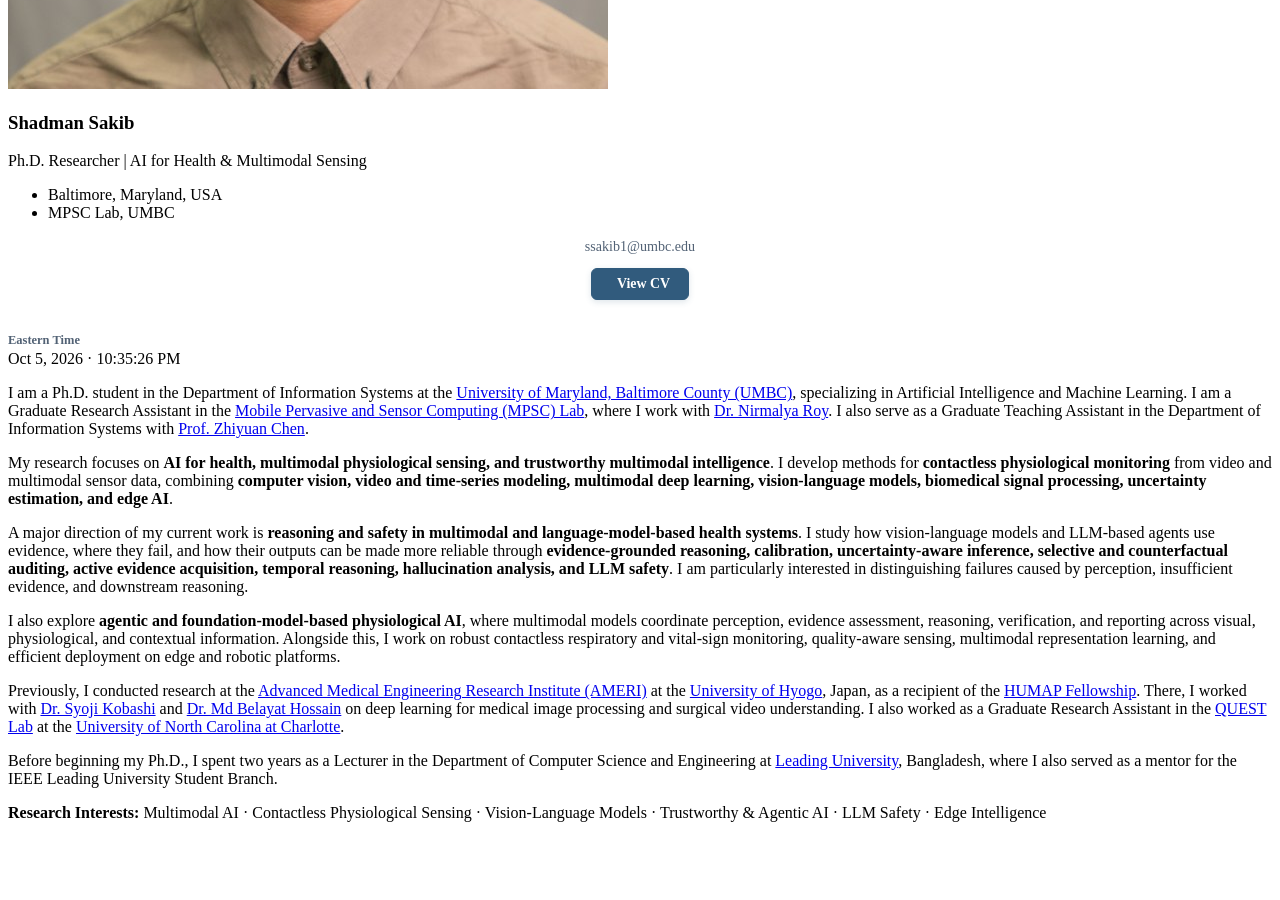
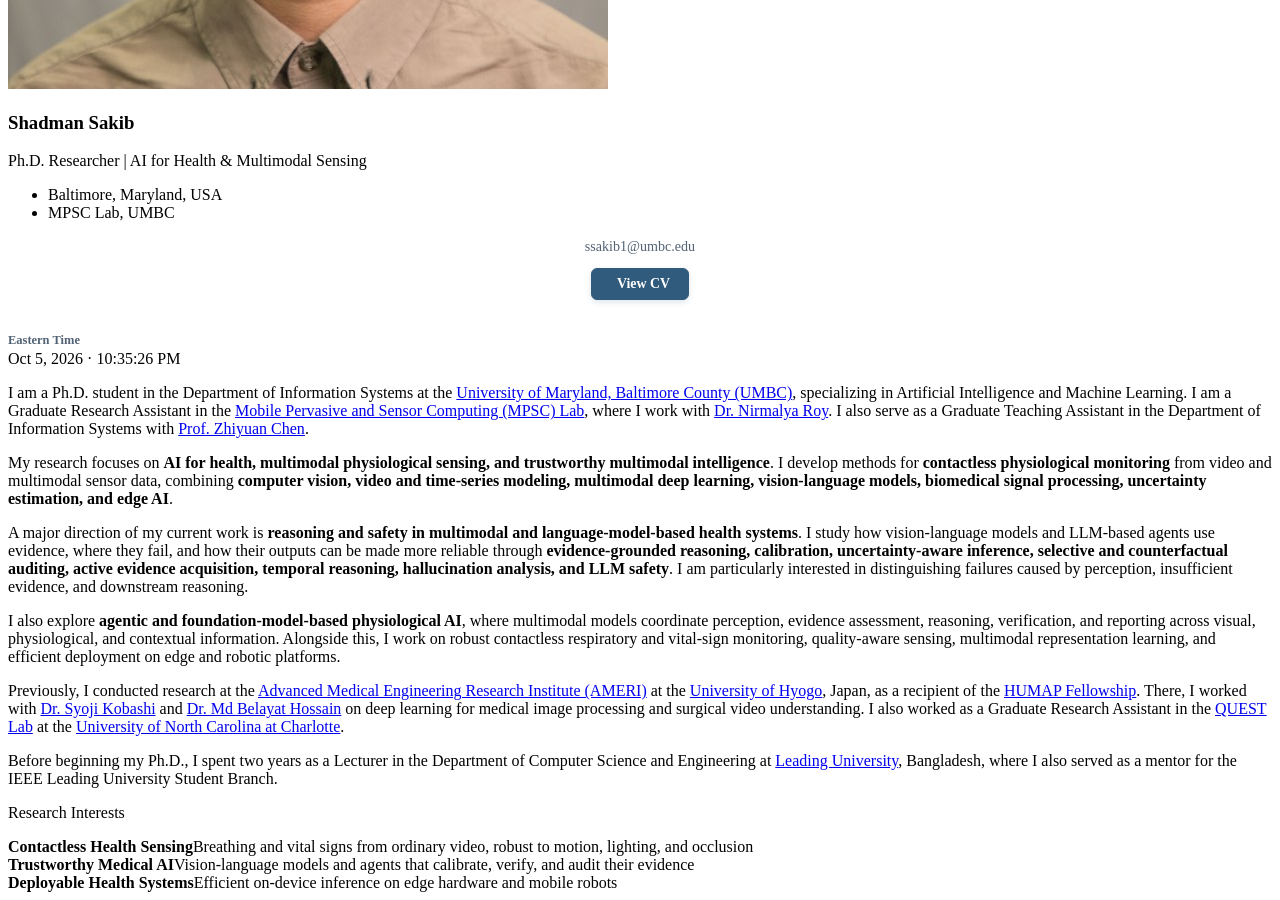
Before and after one commit to sakibshadman/sakibshadman.github.io, a Jekyll site: the page built from _pages/includes/intro.md, in a window 1280 px wide and 900 px high, scrolled down 731 px. Built offline with Jekyll 4.4.1, drawn with Linux system fonts in a browser that asks for light colours; our own code applies the rules of GitHub Pages for plain Markdown files; before the commit the page ends 1569 px from its top, so only the background shows below that.

Commit message:
Update intro.md

```diff
--- a/_pages/includes/intro.md
+++ b/_pages/includes/intro.md
@@ -10,4 +10,11 @@ Previously, I conducted research at the [Advanced Medical Engineering Research I
 
 Before beginning my Ph.D., I spent two years as a Lecturer in the Department of Computer Science and Engineering at [Leading University](https://www.lus.ac.bd/), Bangladesh, where I also served as a mentor for the IEEE Leading University Student Branch.
 
-**Research Interests:** Multimodal AI · Contactless Physiological Sensing · Vision-Language Models · Trustworthy & Agentic AI · LLM Safety · Edge Intelligence
+<div class="ri-thrusts">
+  <p class="ri-thrusts__title">Research Interests</p>
+  <div class="ri-thrusts__grid">
+    <div><strong>Contactless Health Sensing</strong><span>Breathing and vital signs from ordinary video, robust to motion, lighting, and occlusion</span></div>
+    <div><strong>Trustworthy Medical AI</strong><span>Vision-language models and agents that calibrate, verify, and audit their evidence</span></div>
+    <div><strong>Deployable Health Systems</strong><span>Efficient on-device inference on edge hardware and mobile robots</span></div>
+  </div>
+</div>
```
